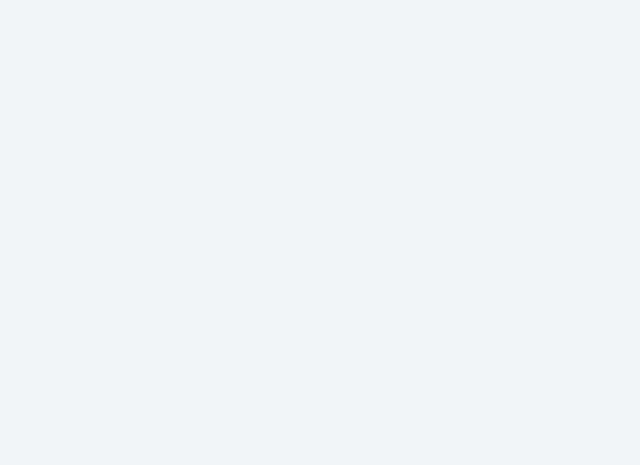
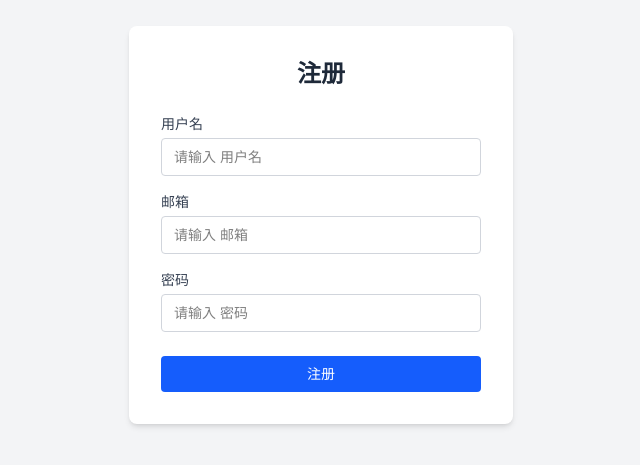
Before and after one commit to xingji-studio/dashboard-frontend, a Vue app: page /register in a window 1280 px wide. Before the commit this address had no page. Shown: the part 175-640 px from the top of the page, without its empty margins (319-959 px from the left). Built offline with nearby package versions, Linux system fonts and the light colour scheme.

Commit message:
[feat] Simple Register Form

```diff
--- a/src/router/index.js
+++ b/src/router/index.js
@@ -14,6 +14,11 @@ const router = createRouter({
             name: "login",
             component: () => import("@/views/LoginView.vue"),
         },
+        {
+            path: "/register",
+            name: "register",
+            component: () => import("@/views/RegisterView.vue"),
+        },
     ],
 });
 
--- /dev/null
+++ b/src/views/RegisterView.vue
@@ -0,0 +1,94 @@
+<template>
+    <form
+        @submit.prevent="handleRegister"
+        class="w-full max-w-sm rounded-lg bg-white p-8 shadow-md"
+    >
+        <h2 class="mb-6 text-center text-2xl font-bold text-gray-800">注册</h2>
+
+        <div class="mb-4">
+            <label class="mb-1 block text-sm font-medium text-gray-700">用户名</label>
+            <input
+                v-model="username"
+                type="text"
+                placeholder="请输入 用户名"
+                class="w-full rounded border border-gray-300 px-3 py-2 text-sm focus:border-blue-500 focus:outline-none"
+            />
+        </div>
+
+        <div class="mb-4">
+            <label class="mb-1 block text-sm font-medium text-gray-700">邮箱</label>
+            <input
+                v-model="email"
+                type="email"
+                placeholder="请输入 邮箱"
+                class="w-full rounded border border-gray-300 px-3 py-2 text-sm focus:border-blue-500 focus:outline-none"
+            />
+        </div>
+
+        <div class="mb-6">
+            <label class="mb-1 block text-sm font-medium text-gray-700">密码</label>
+            <input
+                v-model="password"
+                type="password"
+                placeholder="请输入 密码"
+                class="w-full rounded border border-gray-300 px-3 py-2 text-sm focus:border-blue-500 focus:outline-none"
+            />
+        </div>
+
+        <p v-if="error" class="mb-4 text-center text-sm text-red-500">{{ error }}</p>
+        <p v-if="successMsg" class="mb-4 text-center text-sm text-green-500">{{ successMsg }}</p>
+
+        <button
+            type="submit"
+            :disabled="loading"
+            class="w-full rounded bg-blue-600 py-2 text-sm font-medium text-white transition hover:bg-blue-700 disabled:cursor-not-allowed disabled:opacity-50"
+        >
+            {{ loading ? "注册中..." : "注册" }}
+        </button>
+    </form>
+</template>
+
+<script setup>
+import { ref } from "vue";
+import { useRouter } from "vue-router";
+import axios from "axios";
+
+const router = useRouter();
+
+const username = ref("");
+const email = ref("");
+const password = ref("");
+const error = ref("");
+const successMsg = ref("");
+const loading = ref(false);
+
+const apiClient = axios.create({
+    baseURL: import.meta.env.VITE_API_BASEURL,
+    headers: { "Content-Type": "application/json" },
+});
+
+async function handleRegister() {
+    error.value = "";
+    successMsg.value = "";
+    loading.value = true;
+
+    try {
+        const { data } = await apiClient.post("/register", {
+            username: username.value,
+            password: password.value,
+            email: email.value,
+        });
+
+        if (data.ok && data.data?.message) {
+            successMsg.value = data.data.message;
+            setTimeout(() => router.push("/login"), 1500);
+        } else {
+            error.value = data.message || "注册失败，请重试";
+        }
+    } catch (err) {
+        error.value = err.response?.data?.message || "网络错误，请稍后重试";
+    } finally {
+        loading.value = false;
+    }
+}
+</script>
```
